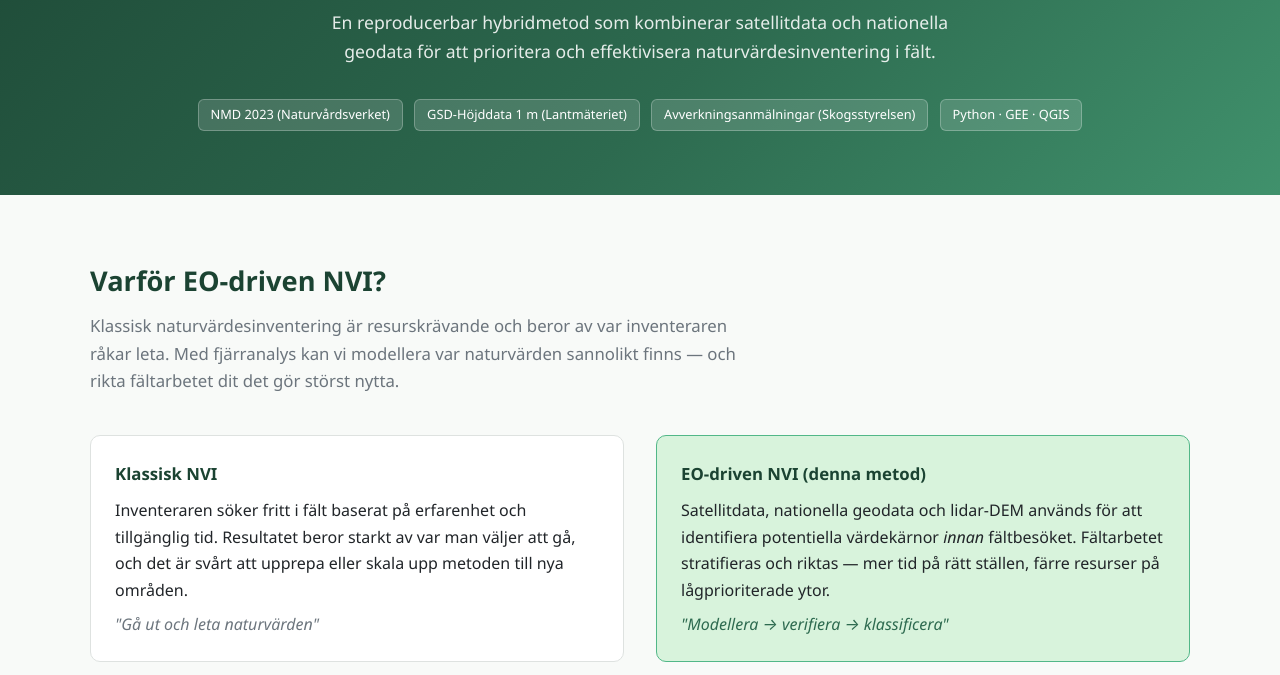
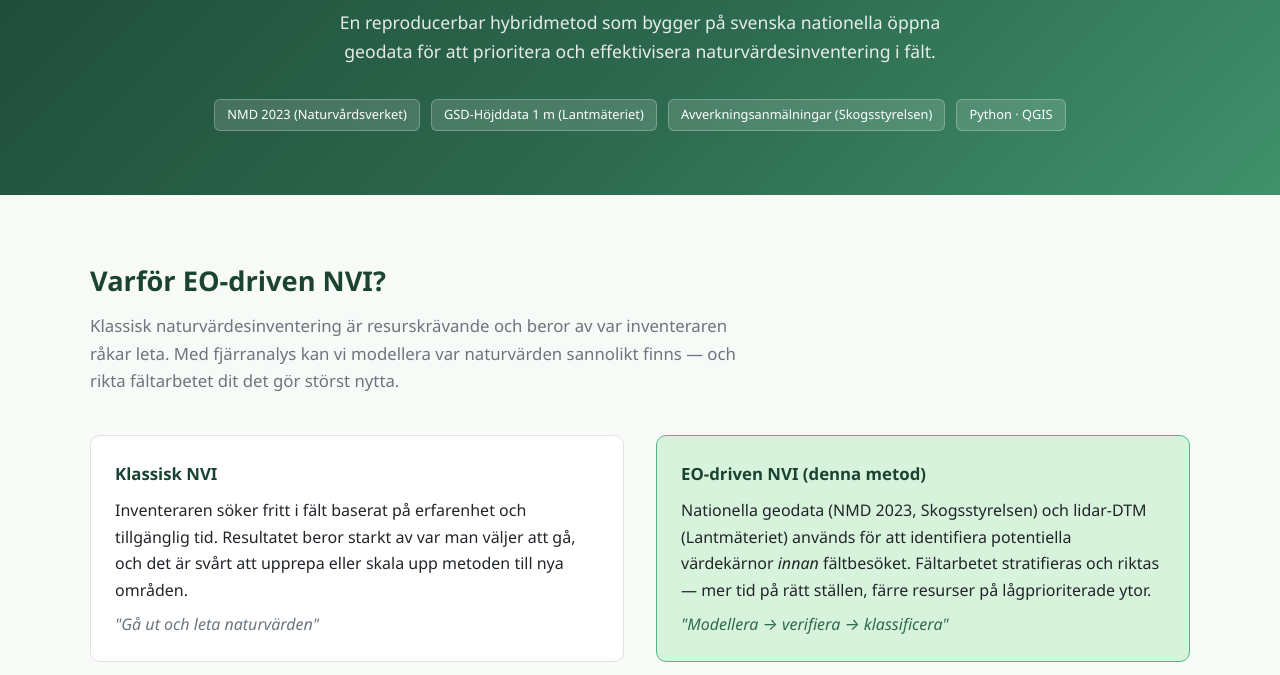
Before and after one commit to ulfboge/nvi, a plain HTML site: page docs/index.html in a window 1280 px wide. Shown: the part 365-1040 px from the top of the page. Drawn offline with Linux system fonts and the light colour scheme.

Commit message:
Uppdatera docs/index.html
Made-with: Cursor

```diff
--- a/docs/index.html
+++ b/docs/index.html
@@ -310,12 +310,12 @@
 <div class="hero">
   <div class="tag">GIS &nbsp;·&nbsp; Remote Sensing &nbsp;·&nbsp; Naturvård</div>
   <h1>Remote sensing-driven biodiversity screening + <em>targeted NVI</em></h1>
-  <p>En reproducerbar hybridmetod som kombinerar satellitdata och nationella geodata för att prioritera och effektivisera naturvärdesinventering i fält.</p>
+  <p>En reproducerbar hybridmetod som bygger på svenska nationella öppna geodata för att prioritera och effektivisera naturvärdesinventering i fält.</p>
   <div class="hero-badges">
     <span class="badge">NMD 2023 (Naturvårdsverket)</span>
     <span class="badge">GSD-Höjddata 1 m (Lantmäteriet)</span>
     <span class="badge">Avverkningsanmälningar (Skogsstyrelsen)</span>
-    <span class="badge">Python · GEE · QGIS</span>
+    <span class="badge">Python · QGIS</span>
   </div>
 </div>
 
@@ -333,7 +333,7 @@
       </div>
       <div class="intro-box highlight">
         <h3>EO-driven NVI (denna metod)</h3>
-        <p>Satellitdata, nationella geodata och lidar-DEM används för att identifiera potentiella värdekärnor <em>innan</em> fältbesöket. Fältarbetet stratifieras och riktas — mer tid på rätt ställen, färre resurser på lågprioriterade ytor.</p>
+        <p>Nationella geodata (NMD 2023, Skogsstyrelsen) och lidar-DTM (Lantmäteriet) används för att identifiera potentiella värdekärnor <em>innan</em> fältbesöket. Fältarbetet stratifieras och riktas — mer tid på rätt ställen, färre resurser på lågprioriterade ytor.</p>
         <p class="mt-1" style="font-style:italic; color:var(--green-mid);">"Modellera → verifiera → klassificera"</p>
       </div>
     </div>
@@ -391,7 +391,7 @@
         <div class="step-num">6</div>
         <h3>Reproducerbarhet</h3>
         <p>Hela pipelinen — från nedladdning av rådata till slutlig hotspot-karta — är scriptad. Samma kod körs om ett år eller i ett nytt område utan manuella steg.</p>
-        <span class="tag-pill">GEE · Python · QGIS · Open data</span>
+        <span class="tag-pill">Python · QGIS · Öppen data</span>
       </div>
 
     </div>
```
